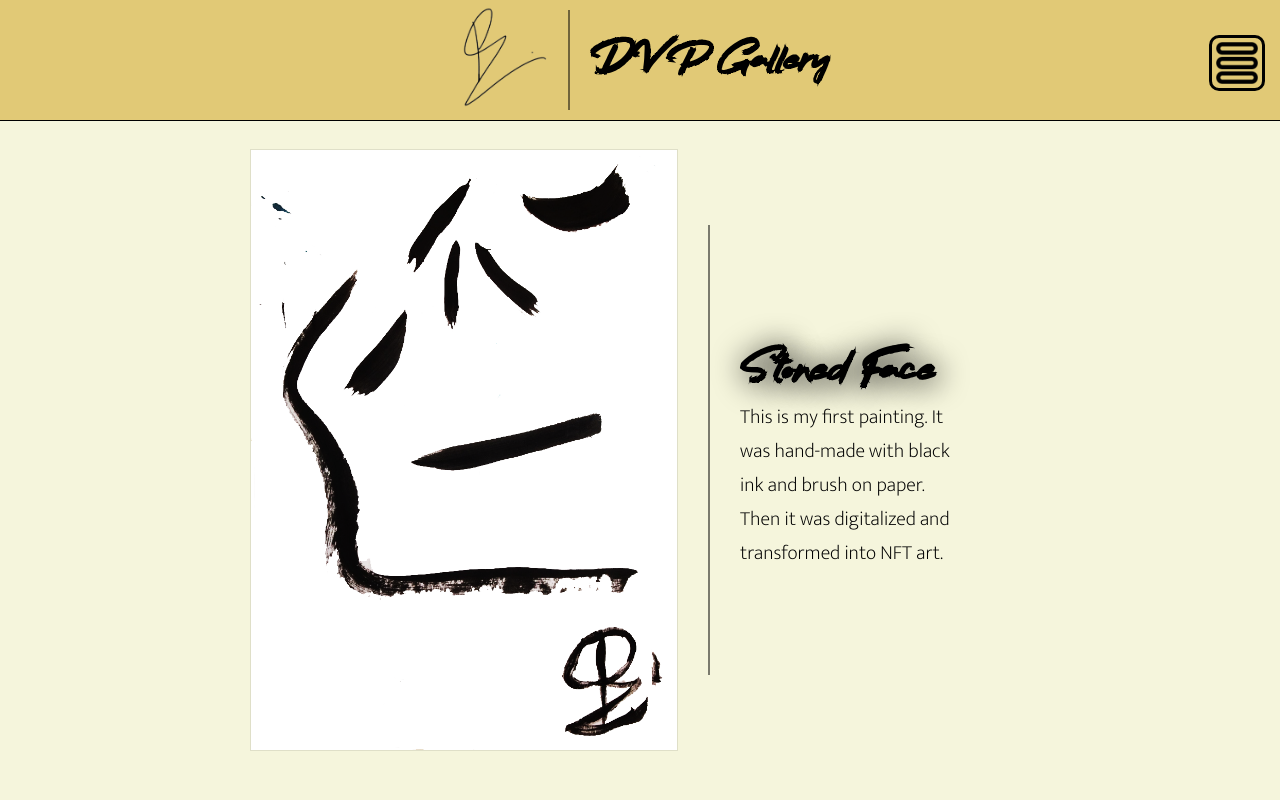
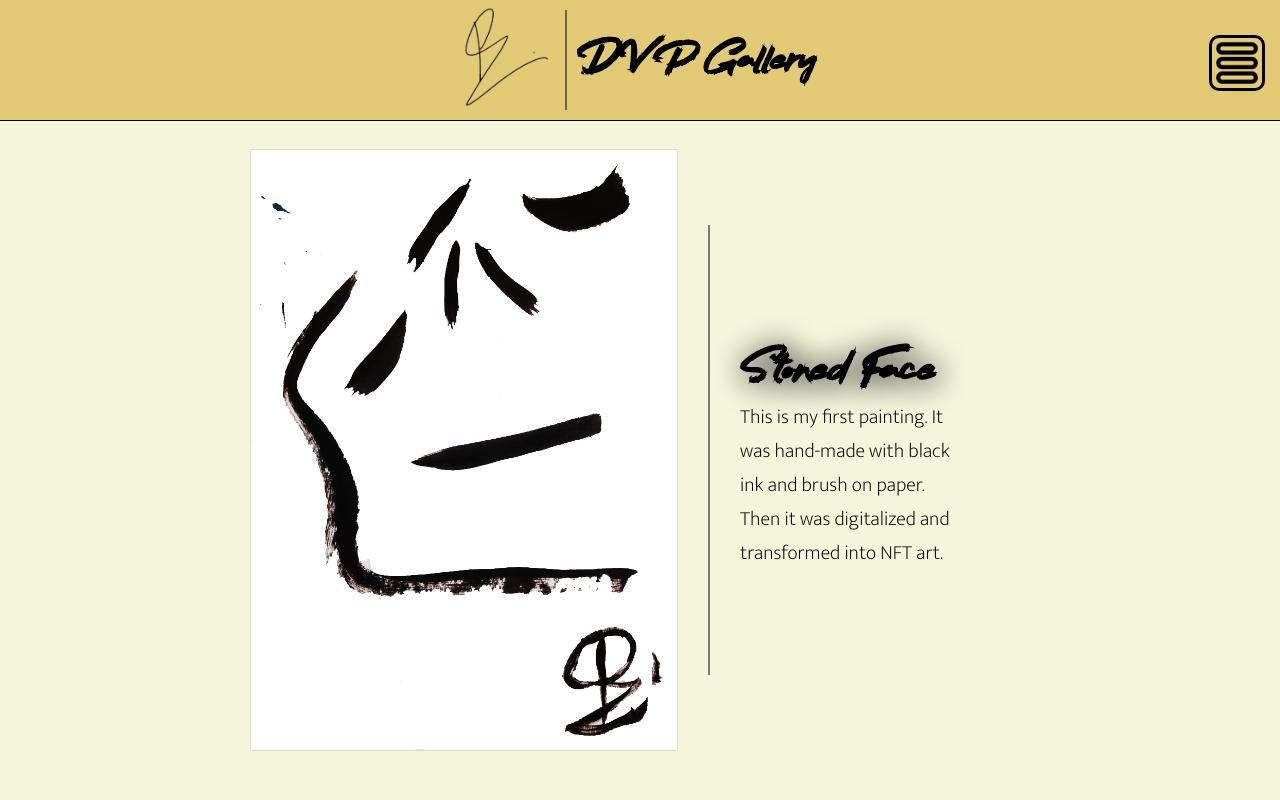
Before and after one commit to BMValero/DVPGallery, a website: page index.html in a window 1280 px wide. Shown: the top 800 px of the page. Drawn offline with nearby package versions, Linux system fonts and the light colour scheme; files whose address does not match are found by name; a web font is replaced by a local one.

Commit message:
Corrigiendo en movil

```diff
--- a/style.css
+++ b/style.css
@@ -81,13 +81,14 @@ header{
     display: flex;
     justify-content: center;
     align-content: center;
+    right: 11px;
 }
 
 #firma {
     float: left;
     height :120px;
     width: auto;
-    padding-right: 10px;
+    padding-right: 5px;
 }
 
 #lineaVerticalPrincipal {
@@ -114,8 +115,8 @@ header{
     float: left;
     font-family: 'Bafora';
     font-size: 50px;
-    padding-right: 20px;
-    padding-left: 20px;
+    padding-right: 10px;
+    padding-left: 10px;
     top:25px;
 }
 
```
